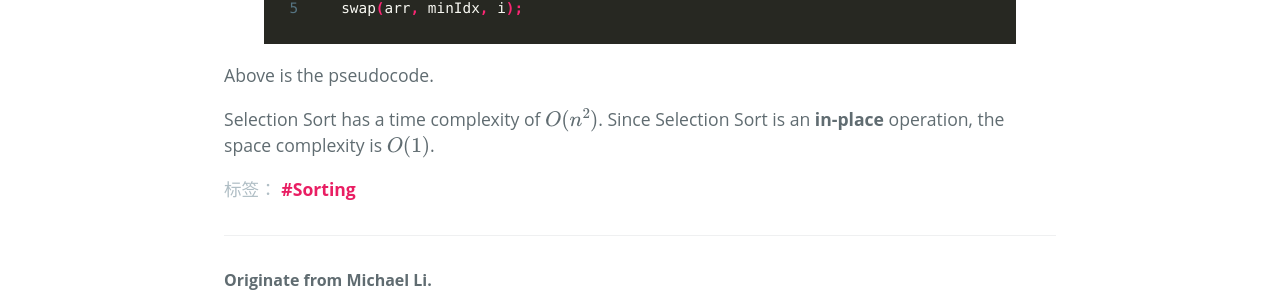
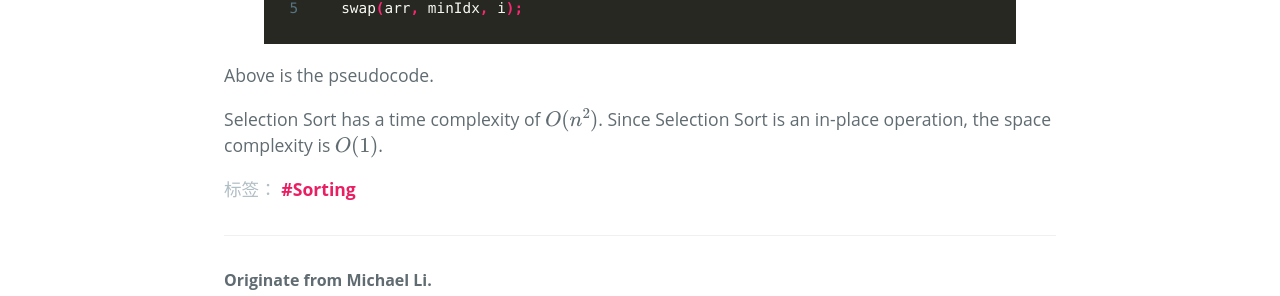
Before and after one commit to zl323/zl323.github.io, a Jekyll site: the page built from _posts/2020-05-12-Selection-Sort.md, in a window 1280 px wide and 937 px high. Shown: the part 573-869 px from the top of the window. Built offline with Jekyll 4.4.1, drawn with Linux system fonts in a browser that asks for light colours; some web fonts are replaced; formulas are drawn with MathJax 3.

```diff
--- a/_posts/2020-05-12-Selection-Sort.md
+++ b/_posts/2020-05-12-Selection-Sort.md
@@ -17,4 +17,4 @@ for i = 0 to n-2
 {% endhighlight %}
 Above is the pseudocode.
 
-Selection Sort has a time complexity of $O(n^2)$. Since Selection Sort is an **in-place** operation, the space complexity is $O(1)$.
+Selection Sort has a time complexity of $O(n^2)$. Since Selection Sort is an in-place operation, the space complexity is $O(1)$.
```
